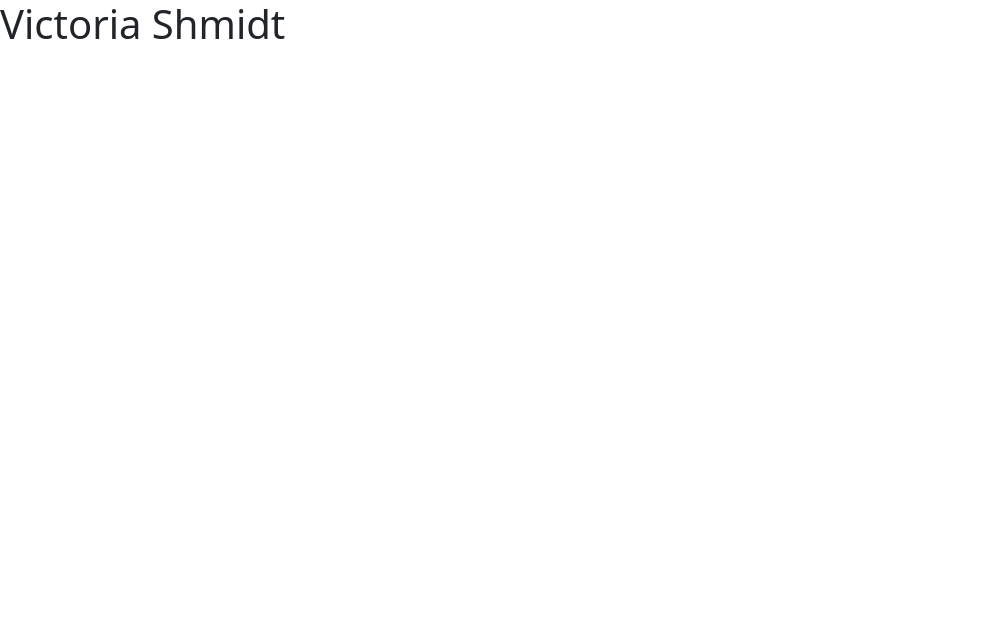
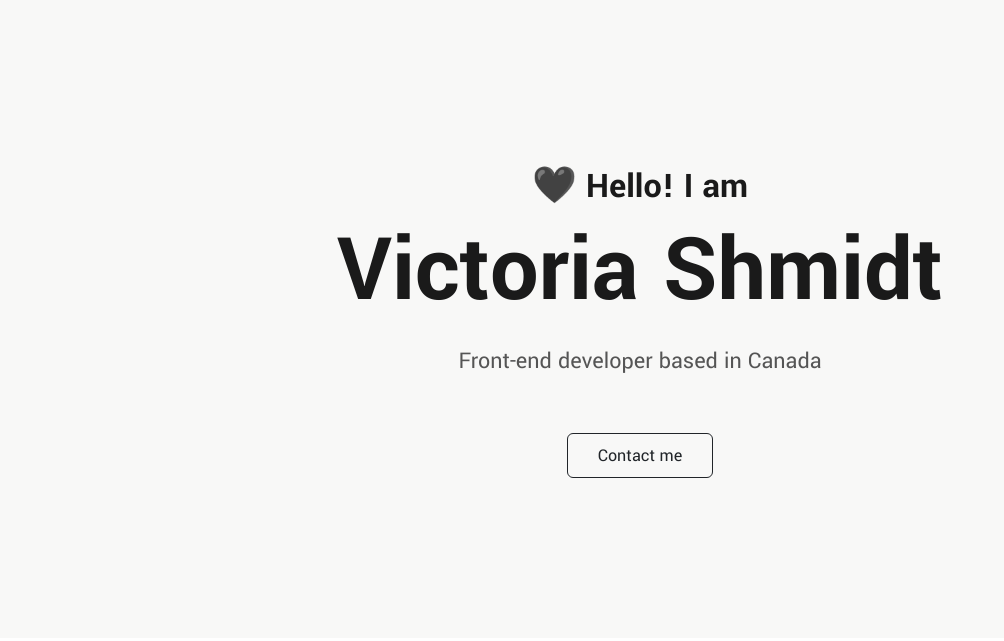
Before and after one commit to ishkanderka/Shmidt-Portfolio-Project, a plain HTML site: page index.html in a window 1280 px wide. Shown: the whole page, without its empty margins (0-1004 px from the left). Drawn offline with nearby package versions, Linux system fonts and the light colour scheme.

Commit message:
Added html and css to homepage

```diff
--- /dev/null
+++ b/css/styles.css
@@ -0,0 +1,36 @@
+:root {
+  --heading-font-family: "Yantramanav", sans-serif;
+  --default-font-family: "Noto Sans JP", sans-serif;
+  --background-color: #f8f8f7;
+  --main-text-color: #1a1a1a;
+}
+.hero {
+  background-color: var(--background-color);
+  color: var(--main-text-color);
+  text-align: center;
+  font-family: var(--heading-font-family);
+  padding: 160px 20px;
+}
+
+.hero p {
+  font-size: 36px;
+  font-weight: bold;
+  margin: 0;
+}
+
+.hero h1 {
+  font-size: 96px;
+  font-weight: bold;
+}
+
+.hero h2 {
+  font-size: 24px;
+  font-weight: normal;
+  line-height: 2;
+  color: hsl(0, 0%, 22%, 0.85);
+}
+.btn-outline-dark {
+  font-size: 18px;
+  line-height: 27px;
+  padding: 8px 30px;
+}
--- a/index.html
+++ b/index.html
@@ -13,9 +13,10 @@
     <link rel="preconnect" href="https://fonts.googleapis.com" />
     <link rel="preconnect" href="https://fonts.gstatic.com" crossorigin />
     <link
-      href="https://fonts.googleapis.com/css2?family=Playfair+Display:wght@600;700&family=Poppins:wght@500;700&family=Quicksand:wght@300;400;600&display=swap"
+      href="https://fonts.googleapis.com/css2?family=Noto+Sans+JP:wght@100;300;400;500;700;900&family=Yantramanav:wght@100;300;400;500;700;900&display=swap"
       rel="stylesheet"
     />
+    <link rel="stylesheet" href="css/styles.css" />
     <script
       src="https://kit.fontawesome.com/2b3155d47c.js"
       crossorigin="anonymous"
@@ -23,7 +24,14 @@
     <title>Junior Front-end Developer - Victoria Shmidt</title>
   </head>
   <body>
-    <h1>Victoria Shmidt</h1>
+    <div class="hero">
+      <p>🖤 Hello! I am</p>
+      <h1>Victoria Shmidt</h1>
+      <h2 class="mb-5">Front-end developer based in Canada</h2>
+      <div>
+        <a href="#" class="btn btn-outline-dark">Contact me</a>
+      </div>
+    </div>
     <script
       src="https://cdn.jsdelivr.net/npm/bootstrap@5.2.2/dist/js/bootstrap.bundle.min.js"
       integrity="sha384-OERcA2EqjJCMA+/3y+gxIOqMEjwtxJY7qPCqsdltbNJuaOe923+mo//f6V8Qbsw3"
```
